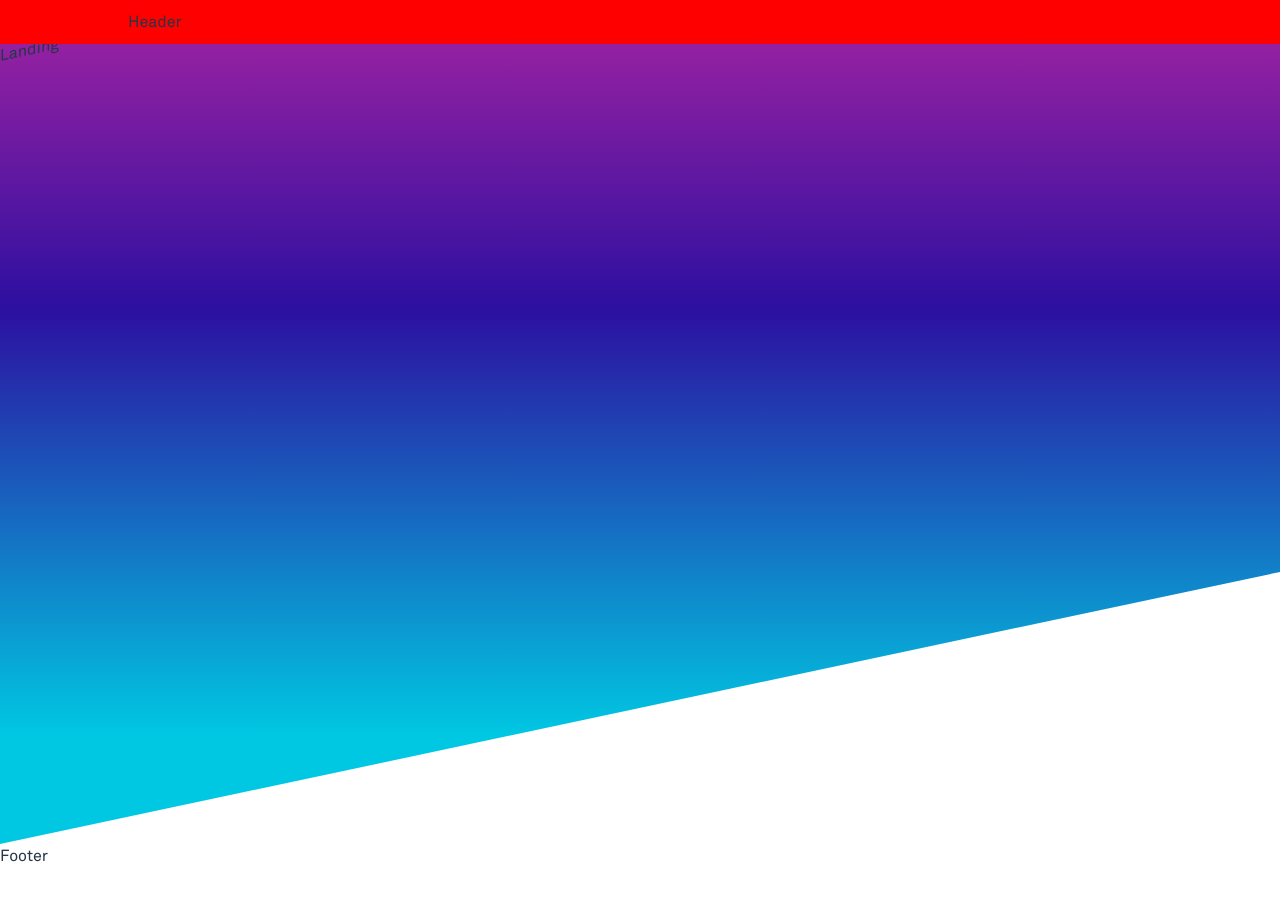
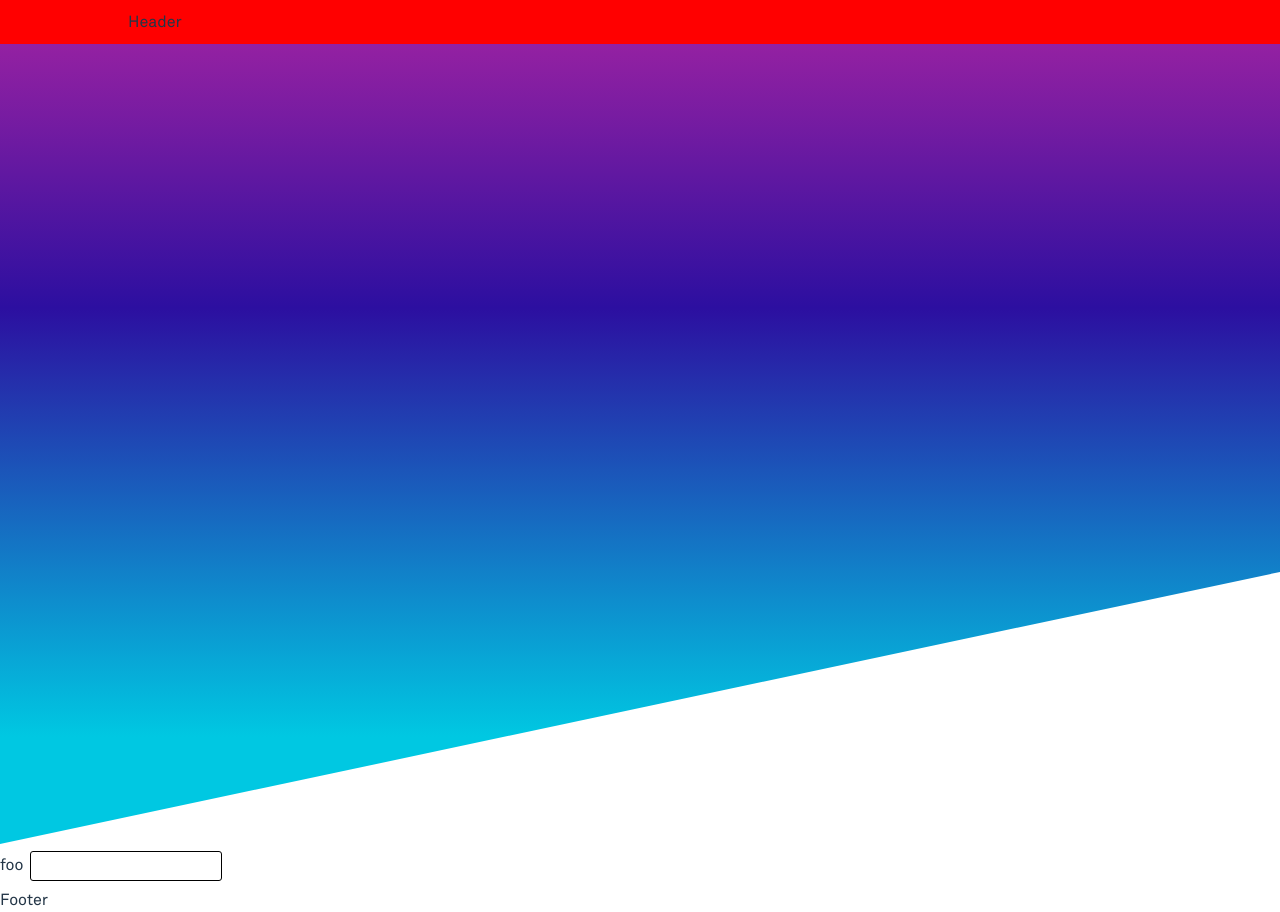
Before and after one commit to downtown-techies/dt-front-end, a React (Create React App) app: page / in a window 1280 px wide. Before the commit the page ends 868 px from the top, so only its background shows below. Built offline with nearby package versions, Linux system fonts and the light colour scheme.

Commit message:
Beginning of components

```diff
--- a/package.json
+++ b/package.json
@@ -4,12 +4,15 @@
   "private": true,
   "dependencies": {
     "cross-env": "^5.2.0",
+    "formik": "^1.5.1",
     "lodash": "^4.17.11",
+    "prop-types": "^15.7.2",
     "react": "^16.8.4",
     "react-dom": "^16.8.4",
     "react-router-dom": "^5.0.0",
     "react-scripts": "2.1.8",
-    "styled-components": "^4.2.0"
+    "styled-components": "^4.2.0",
+    "yup": "^0.27.0"
   },
   "scripts": {
     "start": "react-scripts start",
--- a/src/components/landing/index.js
+++ b/src/components/landing/index.js
@@ -1,5 +1,7 @@
 import React, { Component } from 'react';
 import styled from '../../theme';
+import Link from '../shared/link';
+import Input from '../shared/input';
 
 const StyledLanding = styled.div`
       height: 100vh;
@@ -15,9 +17,11 @@ const StyledLanding = styled.div`
 class Landing extends Component {
   render() {
     return (
-      <StyledLanding>
-        Landing
-      </ StyledLanding>
+      <>
+        <StyledLanding />
+        <Link text='foo' address='http://www.google.com' name='Foo' />
+        <Input defaultValue="@probablyup" type="text" />
+      </>
     );
   }
 }
--- a/src/components/main/index.js
+++ b/src/components/main/index.js
@@ -1,6 +1,6 @@
 import React, { Component } from 'react';
-import styled from '../../theme';
 import Landing from '../landing';
+import SignUp from '../signup';
 import NotFound from '../notFound';
 
 // TODO: add redirect and auth
@@ -11,20 +11,18 @@ import {
   Switch,
 } from 'react-router-dom';
 
-const StyledMain = styled.div`
-`;
-
 class Main extends Component {
   render() {
     return (
-      <StyledMain>
+      <>
         <Router>
           <Switch>
             <Route exact={true} path="/" component={Landing} />
+            <Route exact={true} path="/signup" component={SignUp} />
             <Route component={NotFound} />
           </Switch>
         </Router>
-      </ StyledMain>
+      </>
     );
   }
 }
--- /dev/null
+++ b/src/components/shared/input/index.js
@@ -0,0 +1,26 @@
+import React, { Component } from 'react';
+import PropTypes from 'prop-types';
+import styled from '../../../theme';
+
+const StyledInput = styled.input`
+  padding: 0.5em;
+  margin: 0.5em;
+  color: ${props => props.inputColor || 'black'};
+  background: white;
+  border: 1px solid black;
+  border-radius: 3px;
+`;
+
+class Input extends Component {
+  render() {
+    return (
+      <StyledInput />
+    );
+  }
+}
+
+Input.propTypes = {
+  type: PropTypes.string,
+}
+
+export default Input;
--- /dev/null
+++ b/src/components/shared/link/index.js
@@ -0,0 +1,27 @@
+import React from 'react';
+import PropTypes from 'prop-types';
+import styled from '../../../theme';
+
+const StyledLink = styled.a`
+`;
+
+const Link = ({address, name, text, target = '_blank'}) => {
+  const LinkText = text || address;
+
+  return (
+    <StyledLink href={address}
+       name={name}
+    >
+      {LinkText}
+    </StyledLink>
+  )
+}
+
+Link.propTypes = {
+  address: PropTypes.string.isRequired,
+  name: PropTypes.string,
+  text: PropTypes.string,
+  target: PropTypes.string,
+}
+
+export default Link;
--- /dev/null
+++ b/src/components/signup/index.js
@@ -0,0 +1,17 @@
+import React, { Component } from 'react';
+import styled from '../../theme';
+
+const StyledSignUp = styled.div`
+`;
+
+class SignUp extends Component {
+  render() {
+    return (
+      <StyledSignUp>
+        SignUp
+      </ StyledSignUp>
+    );
+  }
+}
+
+export default SignUp;
```
Also changed, not shown: 1 other file (tests, documents, lock files or other folders).
